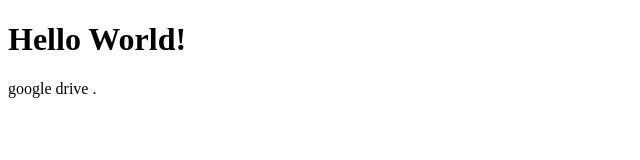
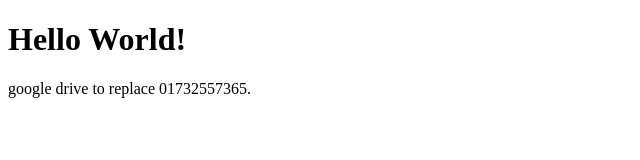
Before and after one commit to shahinurcmt45/Web, a plain HTML site: page index.html in a window 1280 px wide. Shown: the whole page, without its empty margins (0-640 px from the left). Drawn offline with Linux system fonts and the light colour scheme.

Commit message:
Update index.html
new number add

```diff
--- a/index.html
+++ b/index.html
@@ -5,7 +5,7 @@
 
 <div class="center_div">
   <h1>Hello World!</h1>
-  <p>google drive .</p>
+  <p>google drive to replace 01732557365.</p>
 </div>
 
 </body>
```
